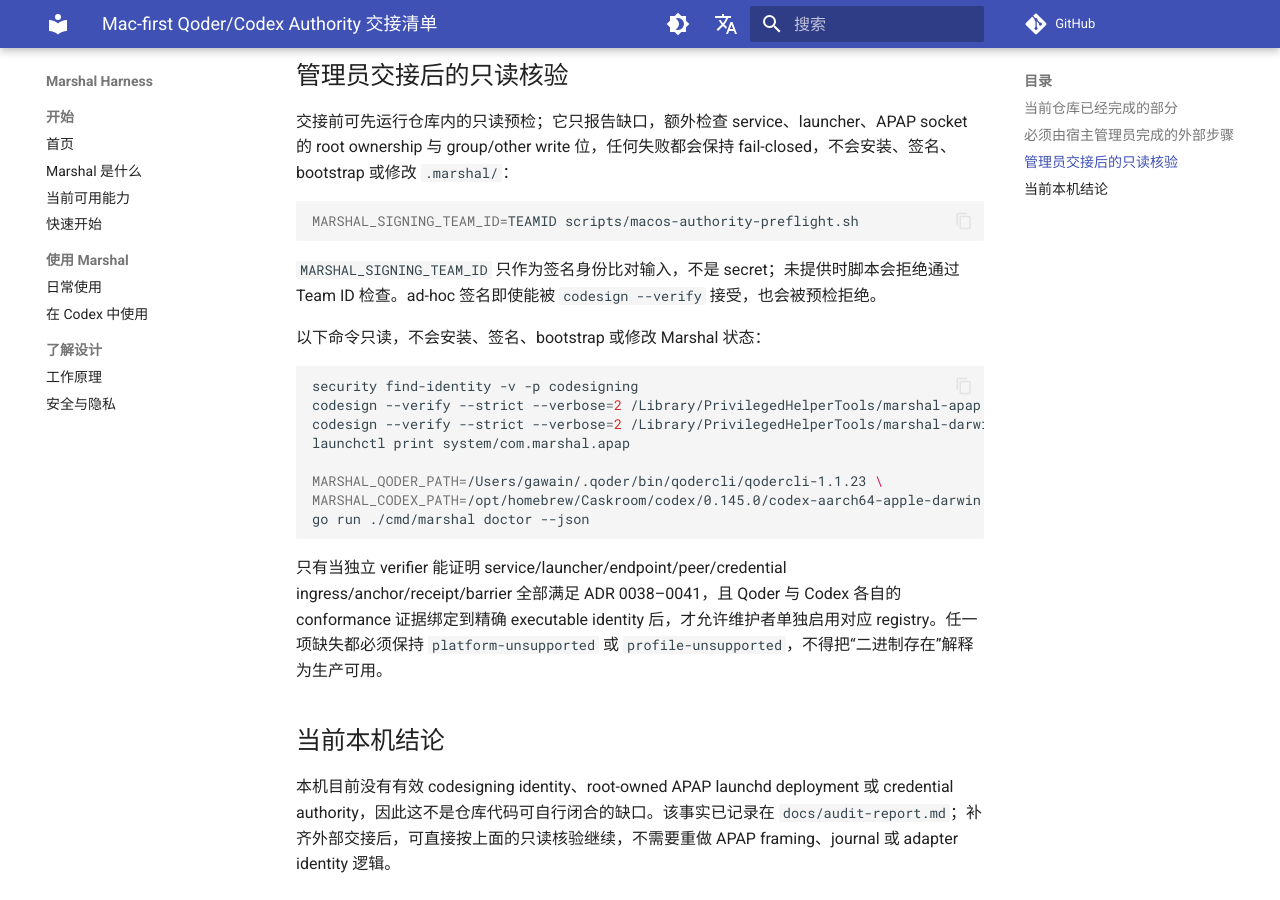
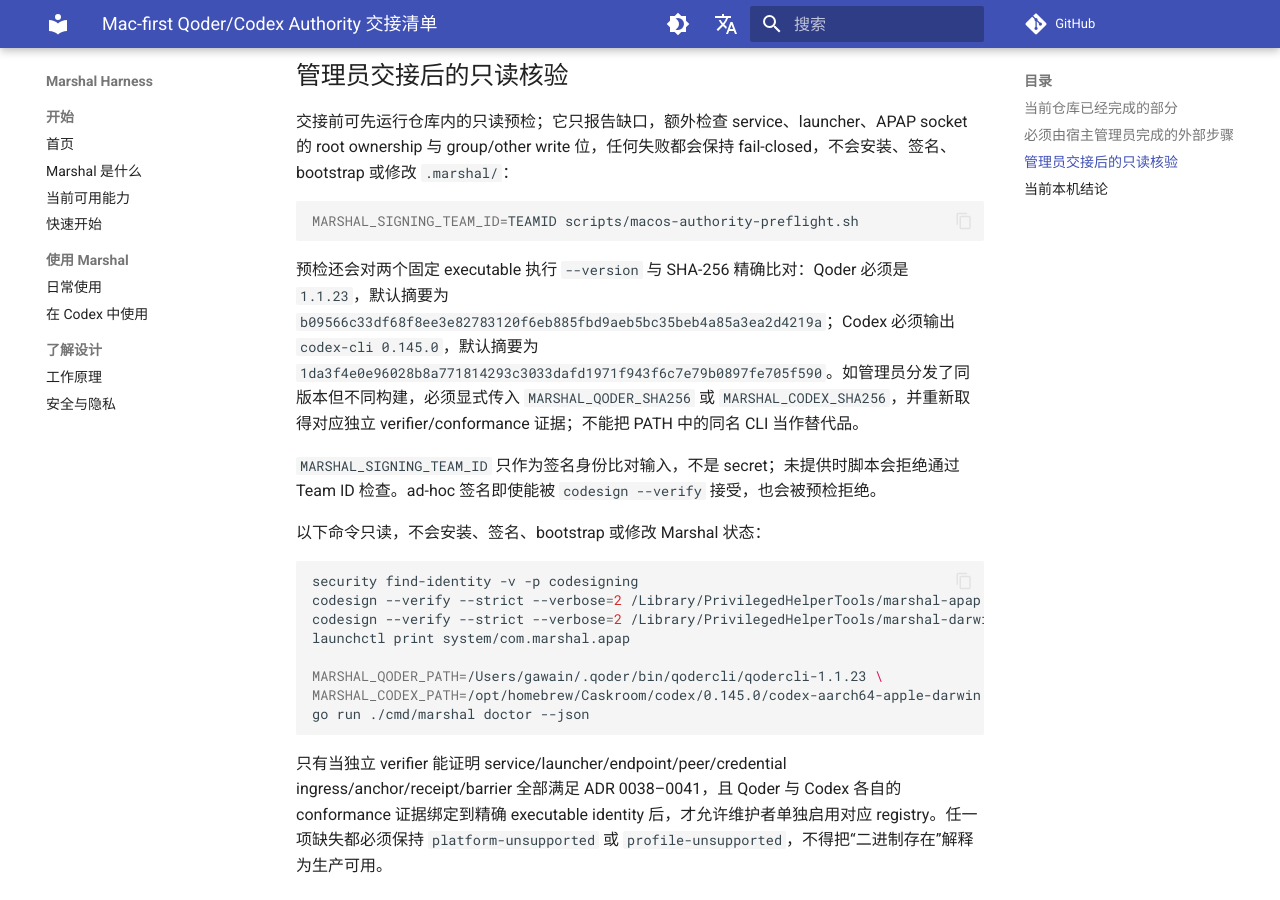
Before and after one commit to chiga0/marshal-harness, an MkDocs documentation site: the page built from docs/mac-first-authority-handoff.md, in a window 1280 px wide and 900 px high, scrolled down 1123 px. Built offline with MkDocs 1.6.1 and Material for MkDocs 9.7.7, drawn with Linux system fonts in a browser that asks for light colours; comment, search, counter and statistics services are not loaded.

Commit message:
fix(darwin): pin cli identity in authority preflight

````diff
--- a/docs/mac-first-authority-handoff.md
+++ b/docs/mac-first-authority-handoff.md
@@ -29,6 +29,8 @@
 MARSHAL_SIGNING_TEAM_ID=TEAMID scripts/macos-authority-preflight.sh
 ```
 
+预检还会对两个固定 executable 执行 `--version` 与 SHA-256 精确比对：Qoder 必须是 `1.1.23`，默认摘要为 `b09566c33df68f8ee3e82783120f6eb885fbd9aeb5bc35beb4a85a3ea2d4219a`；Codex 必须输出 `codex-cli 0.145.0`，默认摘要为 `1da3f4e0e96028b8a771814293c3033dafd1971f943f6c7e79b0897fe705f590`。如管理员分发了同版本但不同构建，必须显式传入 `MARSHAL_QODER_SHA256` 或 `MARSHAL_CODEX_SHA256`，并重新取得对应独立 verifier/conformance 证据；不能把 PATH 中的同名 CLI 当作替代品。
+
 `MARSHAL_SIGNING_TEAM_ID` 只作为签名身份比对输入，不是 secret；未提供时脚本会拒绝通过 Team ID 检查。ad-hoc 签名即使能被 `codesign --verify` 接受，也会被预检拒绝。
 
 以下命令只读，不会安装、签名、bootstrap 或修改 Marshal 状态：
````
Also changed, not shown: docs/audit-report.md (+2 -0 lines), 1 other file.
